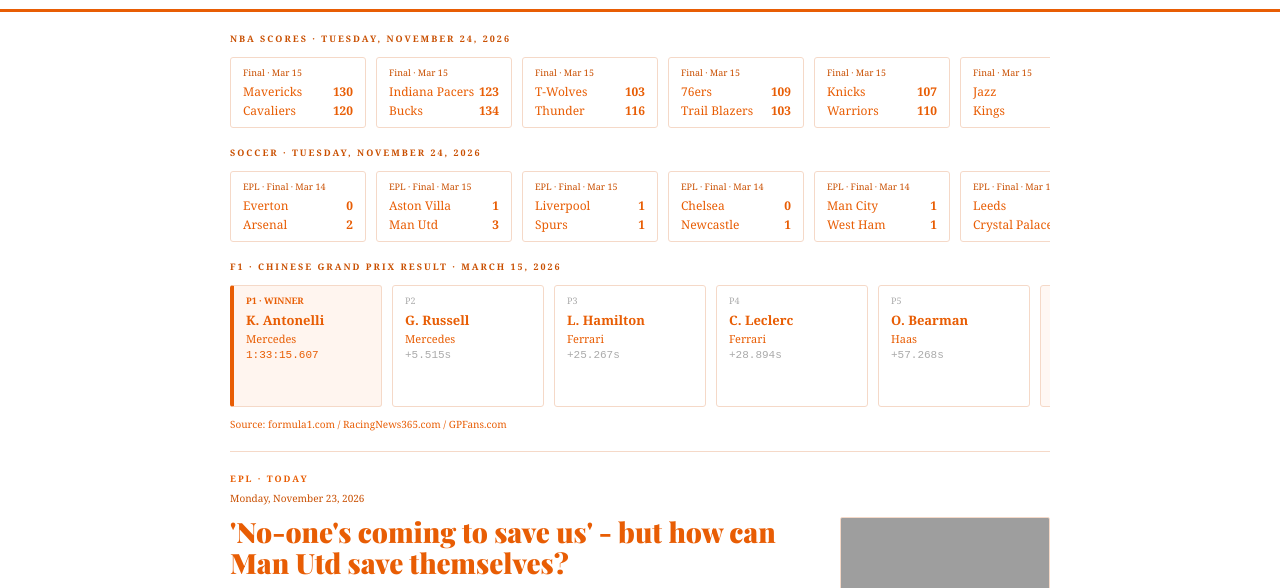
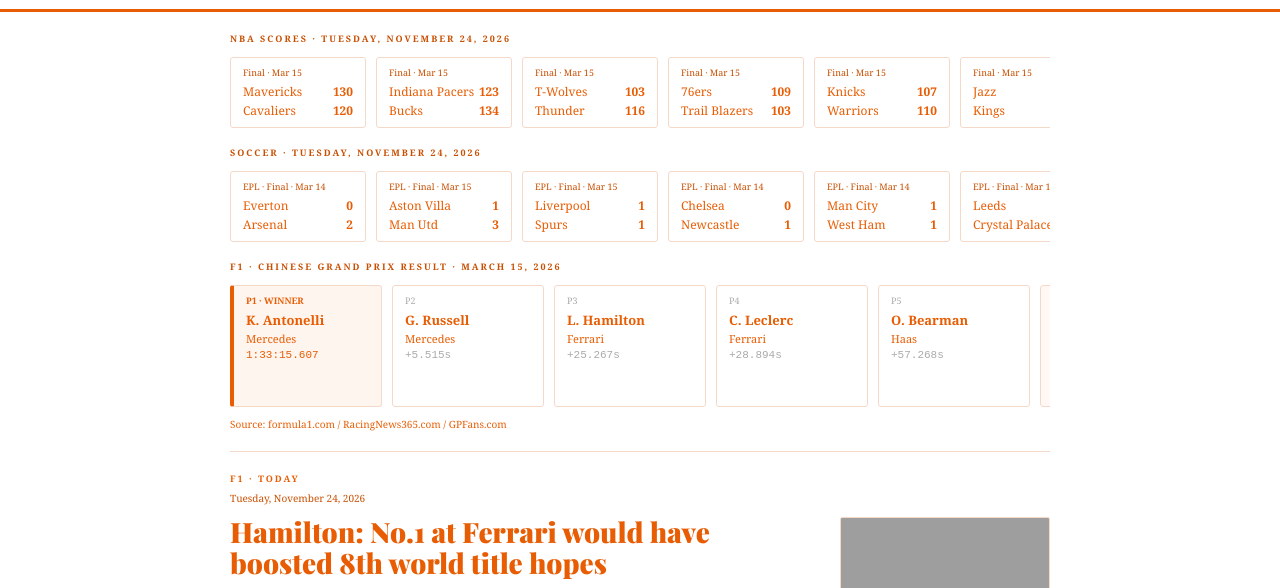
Before and after one commit to ashermorgan8811/Sports-news4, a plain HTML site: page index.html in a window 1280 px wide. Shown: the part 185-773 px from the top of the page. Drawn offline with nearby package versions, Linux system fonts and the light colour scheme; grey boxes are pictures that could not be loaded; a web font is replaced by a local one.

Commit message:
Daily update 2026-11-24 20:18 UTC

```diff
--- a/index.html
+++ b/index.html
@@ -239,7 +239,7 @@ function msUntilNext() {
 
 const DOY        = getEditionDay();
 const DATE_LABEL = getEditionLabel();
-const DATE_ISO = '2026-11-23'; // auto-updated 2026-11-23
+const DATE_ISO = '2026-11-24'; // auto-updated 2026-11-24
 function shuffle(arr) {
   const a = [...arr];
   let s = ((DOY + 1) * 2654435769) >>> 0;
@@ -381,19 +381,22 @@ const NCAA_1S = [
 ];
 
 const ALL_LEADS = [
-  {id:'live_0',tag:'NBA · Today',date:'Monday, November 23, 2026',query:'basketball nba arena game action',seed:327,headline:'Use DraftKings promo code to get $200 bonus bets, free NBA League Pass for Commanders vs. Bengals on MNF',deck:'DraftKings offers $200 in bonus bets and three free months of NBA League Pass after your first $5 wager for Commanders vs. Bengals on Monday...',body:['DraftKings offers $200 in bonus bets and three free months of NBA League Pass after your first $5 wager for Commanders vs. Bengals on Monday Night Football','Source: CBS Sports.'],sources:[{o:'CBS Sports',d:'Live RSS feed'}]},
-  {id:'live_1',tag:'EPL · Today',date:'Monday, November 23, 2026',query:'soccer football stadium crowd match',seed:328,headline:'\'No-one\'s coming to save us\' - but how can Man Utd save themselves?',deck:'How does Mauricio Pochettino halt Manchester United\'s desperate slide towards the foot of the Premier League...',body:['How does Mauricio Pochettino halt Manchester United\'s desperate slide towards the foot of the Premier League','Source: BBC Sport.'],sources:[{o:'BBC Sport',d:'Live RSS feed'}]},
-  {id:'live_2',tag:'NCAA · Today',date:'Monday, November 23, 2026',query:'basketball college arena crowd',seed:329,headline:'Arkansas Sports Betting 2026: Best Legal AR Sportsbooks & Betting Apps',deck:'Find the best Arkansas sports betting apps in November 2026, and all you need to know about Arkansas sports betting....',body:['Find the best Arkansas sports betting apps in November 2026, and all you need to know about Arkansas sports betting.','Source: CBS Sports.'],sources:[{o:'CBS Sports',d:'Live RSS feed'}]},
-  {id:'live_3',tag:'NFL · Today',date:'Monday, November 23, 2026',query:'american football stadium crowd field',seed:330,headline:'\'Monday Night Football\' prediction, odds, time: Bengals vs. Commanders picks from expert on a 35-18 roll',deck:'R.J. White reveals his picks for Cincinnati Bengals vs. Washington Commanders in the 2026 Week 11 \'Monday Night Football\' matchup...',body:['R.J. White reveals his picks for Cincinnati Bengals vs. Washington Commanders in the 2026 Week 11 \'Monday Night Football\' matchup','Source: CBS Sports.'],sources:[{o:'CBS Sports',d:'Live RSS feed'}]},
-  {id:'live_4',tag:'Sports · Today',date:'Monday, November 23, 2026',query:'sports arena crowd cheering',seed:331,headline:'England, Northern Ireland, Scotland & Wales to host 2035 Women\'s World Cup',deck:'The United Kingdom will host a football World Cup for the first time since 1966....',body:['The United Kingdom will host a football World Cup for the first time since 1966.','Source: BBC Sport.'],sources:[{o:'BBC Sport',d:'Live RSS feed'}]}
+  {id:'live_0',tag:'NBA · Today',date:'Tuesday, November 24, 2026',query:'basketball nba arena game action',seed:328,headline:'NBA Rookie Rankings: Which stars are rising early in season?',deck:'Our first edition of rookie rankings features 10 players standing out early from a strong 2026 draft class....',body:['Our first edition of rookie rankings features 10 players standing out early from a strong 2026 draft class.','Source: ESPN NBA.'],sources:[{o:'ESPN NBA',d:'Live RSS feed'}]},
+  {id:'live_1',tag:'F1 · Today',date:'Tuesday, November 24, 2026',query:'formula 1 racing car track speed',seed:329,headline:'Hamilton: No.1 at Ferrari would have boosted 8th world title hopes',deck:'Lewis Hamilton has said he believes he could have won a record eighth world championship this season if Ferrari had prioritised him over tea...',body:['Lewis Hamilton has said he believes he could have won a record eighth world championship this season if Ferrari had prioritised him over teammate Charles Leclerc.','Source: ESPN F1.'],sources:[{o:'ESPN F1',d:'Live RSS feed'}]},
+  {id:'live_2',tag:'EPL · Today',date:'Tuesday, November 24, 2026',query:'soccer football stadium crowd match',seed:330,headline:'Champions League live updates: Arsenal host Dortmund, City take on Napoli',deck:'Enjoy all the updates from Tuesday\'s UEFA Champions League matches across Europe as Matchday 5 begins....',body:['Enjoy all the updates from Tuesday\'s UEFA Champions League matches across Europe as Matchday 5 begins.','Source: ESPN Soccer.'],sources:[{o:'ESPN Soccer',d:'Live RSS feed'}]},
+  {id:'live_3',tag:'NCAA · Today',date:'Tuesday, November 24, 2026',query:'basketball college arena crowd',seed:331,headline:'Kansas Speedway to host IndyCar-NASCAR weekend in May',deck:'IndyCar is returning to Kansas Speedway as part of a weekend doubleheader with the NASCAR Cup Series in May....',body:['IndyCar is returning to Kansas Speedway as part of a weekend doubleheader with the NASCAR Cup Series in May.','Source: ESPN F1.'],sources:[{o:'ESPN F1',d:'Live RSS feed'}]},
+  {id:'live_4',tag:'NFL · Today',date:'Tuesday, November 24, 2026',query:'american football stadium crowd field',seed:332,headline:'Seven things Solak thinks: Much-needed test for the Chiefs, Bills?',deck:'Get ready for Week 12! Why the Giants are a playoff sleeper and what to expect in Micah Parson\'s return....',body:['Get ready for Week 12! Why the Giants are a playoff sleeper and what to expect in Micah Parson\'s return.','Source: ESPN NFL.'],sources:[{o:'ESPN NFL',d:'Live RSS feed'}]}
 ];
 
 const ALL_RECAPS = [
-  {id:'recap_0',tag:'NBA · Recap',date:'Monday, November 23, 2026',query:'basketball nba arena game action',seed:377,headline:'76ers vs. Blazers prediction, odds, time: 2026 NBA picks for Monday, Nov. 23 from proven model',teams:'',body:['SportsLine\'s model reveals its Portland Trail Blazers vs. Philadelphia 76ers best bets on Monday night'],km:'',sources:[{o:'CBS Sports',d:'Live RSS feed'}]},
-  {id:'recap_1',tag:'EPL · Recap',date:'Monday, November 23, 2026',query:'soccer football stadium crowd match',seed:378,headline:'De Bruyne\'s feelings for Man City will \'never change\'',teams:'',body:['Kevin de Bruyne says he has "love" for Manchester City\'s owners and his feelings for the club will "never change" despite being found guilty of breaching the Premier League\'s financial rules.'],km:'',sources:[{o:'BBC Sport',d:'Live RSS feed'}]},
-  {id:'recap_2',tag:'EPL · Recap',date:'Monday, November 23, 2026',query:'soccer football stadium crowd match',seed:379,headline:'Raya to miss Dortmund game but injury \'not serious\'',teams:'',body:['Arsenal goalkeeper David Raya will miss Tuesday\'s Champions League game against Borussia Dortmund but his shoulder injury will not require an operation.'],km:'',sources:[{o:'BBC Sport',d:'Live RSS feed'}]},
-  {id:'recap_3',tag:'Sports · Recap',date:'Monday, November 23, 2026',query:'sports arena crowd cheering',seed:380,headline:'England\'s tearaway quick bowler reinvented as a top-order batter',teams:'',body:['Katie George was once a tearaway fast bowler but, after years of injury pain, tells BBC Sport about reinventing herself as a top-order batter.'],km:'',sources:[{o:'BBC Sport',d:'Live RSS feed'}]},
-  {id:'recap_4',tag:'Sports · Recap',date:'Monday, November 23, 2026',query:'sports arena crowd cheering',seed:381,headline:'LSU\'s MiLaysia Fulwiley back with Tigers, cleared to play after felony charges dropped',teams:'',body:['Fulwiley still faces three misdemeanor charges after allegedly hitting a police officer with a vehicle'],km:'',sources:[{o:'CBS Sports',d:'Live RSS feed'}]}
+  {id:'recap_0',tag:'NBA · Recap',date:'Tuesday, November 24, 2026',query:'basketball nba arena game action',seed:378,headline:'What NBA insiders see from Boozer, Dybantsa and seven other top rookies',teams:'',body:['How has the first month unfolded for nine first-year stars?'],km:'',sources:[{o:'ESPN NBA',d:'Live RSS feed'}]},
+  {id:'recap_1',tag:'NBA · Recap',date:'Tuesday, November 24, 2026',query:'basketball nba arena game action',seed:379,headline:'Wolves\' DiVincenzo cleared for basketball activities',teams:'',body:['The Timberwolves said Donte DiVincenzo has been cleared for basketball activities after Achilles surgery.'],km:'',sources:[{o:'ESPN NBA',d:'Live RSS feed'}]},
+  {id:'recap_2',tag:'F1 · Recap',date:'Tuesday, November 24, 2026',query:'formula 1 racing car track speed',seed:380,headline:'Leclerc and Hamilton situation \'unmanageable,\' says Ferrari boss',teams:'',body:['Fred Vasseur has admitted Charles Leclerc and Lewis Hamilton\'s situation is becoming "unmanageable" and hinted at regret at making them teammates in the first place.'],km:'',sources:[{o:'ESPN F1',d:'Live RSS feed'}]},
+  {id:'recap_3',tag:'F1 · Recap',date:'Tuesday, November 24, 2026',query:'formula 1 racing car track speed',seed:381,headline:'Week 12 Fantasy football waiver wire: Early-week action impacts lineup setting and players to add on waivers',teams:'',body:['Antonio Williams emerges as the top receiver target, Chris Rodriguez Jr. provides immediate running back upside and streaming defenses like the Giants headline a holiday-packed slate'],km:'',sources:[{o:'CBS Sports',d:'Live RSS feed'}]},
+  {id:'recap_4',tag:'EPL · Recap',date:'Tuesday, November 24, 2026',query:'soccer football stadium crowd match',seed:382,headline:'Man United win appeal over Yoro red card against Liverpool',teams:'',body:['Manchester United defender Leny Yoro\'s one-match suspension has been removed following a successful claim of wrongful dismissal.'],km:'',sources:[{o:'ESPN Soccer',d:'Live RSS feed'}]},
+  {id:'recap_5',tag:'EPL · Recap',date:'Tuesday, November 24, 2026',query:'soccer football stadium crowd match',seed:383,headline:'Yoro red card overturned, but refs\' chief Webb backs decision',teams:'',body:['Manchester United defender Leny Yoro is clear to face Brentford on Saturday as his red card at Anfield is overturned.'],km:'',sources:[{o:'BBC Sport',d:'Live RSS feed'}]},
+  {id:'recap_6',tag:'NCAA · Recap',date:'Tuesday, November 24, 2026',query:'basketball college arena crowd',seed:384,headline:'\'Shocked\' Alberts told he won\'t be AD after Michigan flip; owed $17.2M, lawyers say',teams:'',body:['Trev Alberts was "shocked and disheartened" to be informed by the search firm representing Michigan that he will not be the Wolverines\' next AD, he told ESPN.'],km:'',sources:[{o:'ESPN NCAAB',d:'Live RSS feed'}]},
+  {id:'recap_7',tag:'NCAA · Recap',date:'Tuesday, November 24, 2026',query:'basketball college arena crowd',seed:385,headline:'Arizona\'s Godfrey still ineligible after judge denies temporary restraining order',teams:'',body:['Arizona forward RJ Godfrey suffered another setback in his ongoing bid to become eligible, leaving him unavailable for this week\'s Maui Invitational.'],km:'',sources:[{o:'ESPN NCAAB',d:'Live RSS feed'}]}
 ];
 
 const ALL_STATS = [
```
